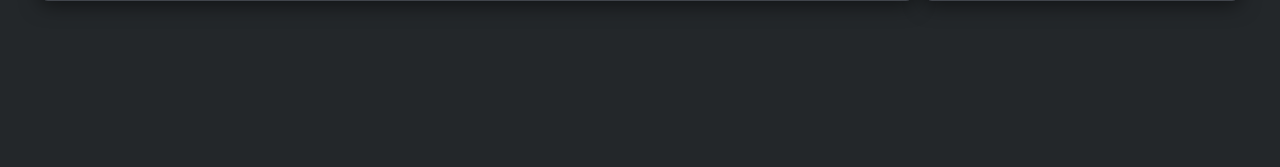
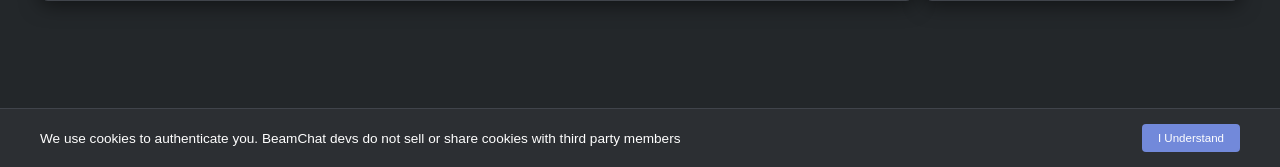
Before and after one commit to DyodibitErit/beamchat, a Django app: template templates/home.html in a window 1280 px wide. Shown: the part 633-800 px from the top of the page. Run offline with Django 3.2, Linux system fonts and the light colour scheme; the template is opened without the code that fills it, so the values that code supplies are empty.

Commit message:
added notification about cookie usage

```diff
--- a/templates/home.html
+++ b/templates/home.html
@@ -516,6 +516,61 @@
                 max-height: 70vh;
             }
         }
+        .cookie-banner {
+    position: fixed;
+    bottom: 0;
+    left: 0;
+    right: 0;
+    background-color: var(--secondary-color);
+    color: var(--text-color);
+    padding: 15px;
+    text-align: center;
+    border-top: 1px solid var(--border-color);
+    z-index: 1000;
+    font-size: 0.85em;
+}
+
+    .cookie-content {
+        max-width: 1200px;
+        margin: 0 auto;
+        display: flex;
+        align-items: center;
+        justify-content: space-between;
+        gap: 15px;
+        flex-wrap: wrap;
+    }
+
+    .cookie-text {
+        flex: 1;
+        text-align: left;
+    }
+
+    .cookie-btn {
+        background-color: var(--primary-color);
+        color: white;
+        border: none;
+        padding: 8px 16px;
+        border-radius: 4px;
+        cursor: pointer;
+        font-size: 0.85em;
+        flex-shrink: 0;
+    }
+
+    .cookie-btn:hover {
+        background-color: #5b73c4;
+    }
+
+    @media (max-width: 768px) {
+        .cookie-content {
+            flex-direction: column;
+            text-align: center;
+            gap: 10px;
+        }
+
+        .cookie-text {
+            text-align: center;
+        }
+    }
     </style>
 </head>
 
@@ -604,7 +659,35 @@
                 document.documentElement.style.setProperty('--border-color', theme.border);
             }
         });
+        document.addEventListener('DOMContentLoaded', function () {
+                const cookieBanner = document.getElementById('cookieBanner');
+                const cookieAccept = document.getElementById('cookieAccept');
+
+                // Check if user has already accepted cookies
+                const cookiesAccepted = localStorage.getItem('cookiesAccepted');
+
+                if (!cookiesAccepted) {
+                    // Show banner if not accepted
+                    setTimeout(() => {
+                        cookieBanner.style.display = 'block';
+                    }, 1000);
+                }
+
+                // Handle accept button click
+                cookieAccept.addEventListener('click', function () {
+                    localStorage.setItem('cookiesAccepted', 'true');
+                    cookieBanner.style.display = 'none';
+                });
+        });
     </script>
+    <div class="cookie-banner" id="cookieBanner" style="display: none;">
+        <div class="cookie-content">
+            <div class="cookie-text">
+                We use cookies to authenticate you. BeamChat devs do not sell or share cookies with third party members
+            </div>
+            <button class="cookie-btn" id="cookieAccept">I Understand</button>
+        </div>
+    </div>
 </body>
 
 </html>
```
